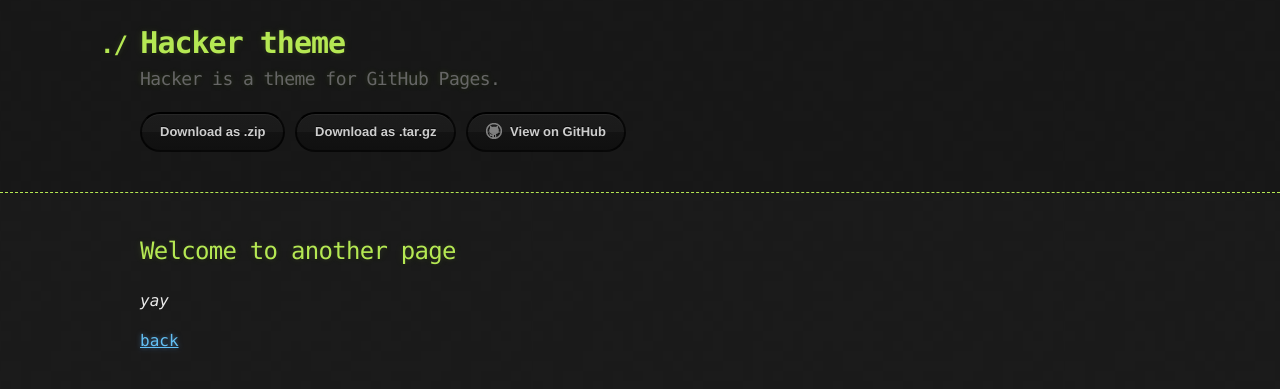
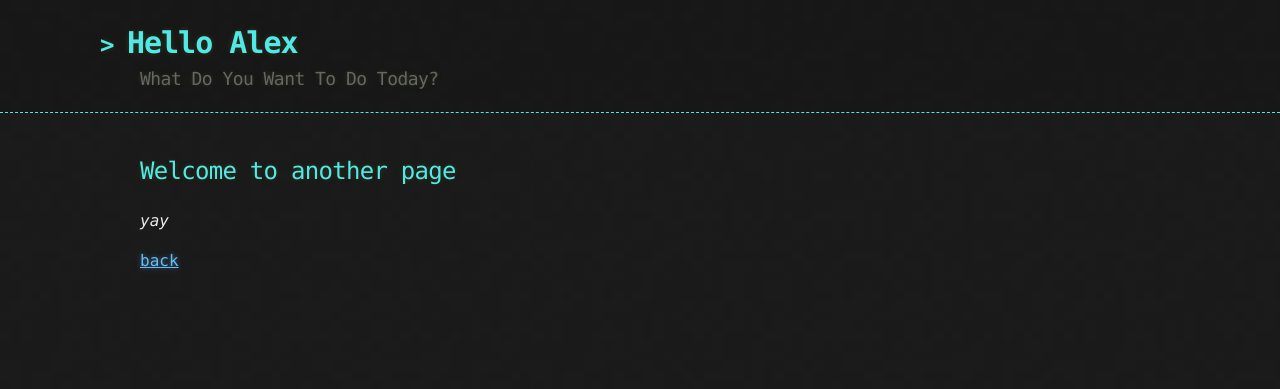
Before and after one commit to asafshen/asafshen.github.io, a Jekyll site: the page built from another-page.md, in a window 1280 px wide. Shown: the top 389 px of the page. Built offline with Jekyll 4.4.1, drawn with Linux system fonts in a browser that asks for light colours; our own code applies the rules of GitHub Pages for plain Markdown files.

Commit message:
some alignment

```diff
--- a/_config.yml
+++ b/_config.yml
@@ -1,5 +1,5 @@
-title: Hacker theme
-description: Hacker is a theme for GitHub Pages.
+title: Hello Alex
+description: What Do You Want To Do Today?
 show_downloads: true
 google_analytics:
 theme: jekyll-theme-hacker
--- a/_layouts/default.html
+++ b/_layouts/default.html
@@ -18,14 +18,6 @@
           <h1>{{ site.title | default: site.github.repository_name }}</h1>
         </a>
         <h2>{{ site.description | default: site.github.project_tagline }}</h2>
-
-        <section id="downloads">
-          {% if site.show_downloads %}
-            <a href="{{ site.github.zip_url }}" class="btn">Download as .zip</a>
-            <a href="{{ site.github.tar_url }}" class="btn">Download as .tar.gz</a>
-          {% endif %}
-          <a href="{{ site.github.repository_url }}" class="btn btn-github"><span class="icon"></span>View on GitHub</a>
-        </section>
       </div>
     </header>
 
--- a/_sass/_default_colors.scss
+++ b/_sass/_default_colors.scss
@@ -3,7 +3,7 @@
 $bouquet: #aa759f;
 $chelsea-cucumber: #90a959;
 $cod-grey: #151515;
-$conifer: #b5e853;
+$conifer: #53e8e8;
 $dove-grey: #666;
 $gallery: #eaeaea;
 $grey: #888;
--- a/_sass/jekyll-theme-hacker.scss
+++ b/_sass/jekyll-theme-hacker.scss
@@ -53,9 +53,9 @@
 
 header {
   background: rgba(0, 0, 0, 0.1);
-  width: 100%;
+  // width: 100%;
   border-bottom: 1px dashed $conifer; //header;
-  padding: 20px 0;
+  padding: 20px 0 0 0;
   margin: 0 0 40px 0;
 }
 
@@ -78,7 +78,7 @@
 
 
 header h1:before {
-  content: "./ ";
+  content: "> ";
   font-size: 24px;
 }
 
```
Also changed, not shown: index.md (+0 -6 lines).
